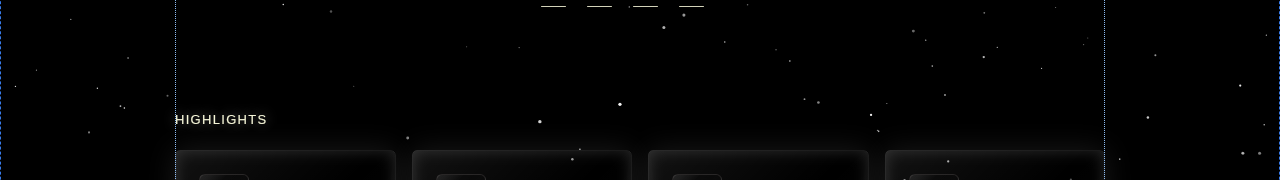
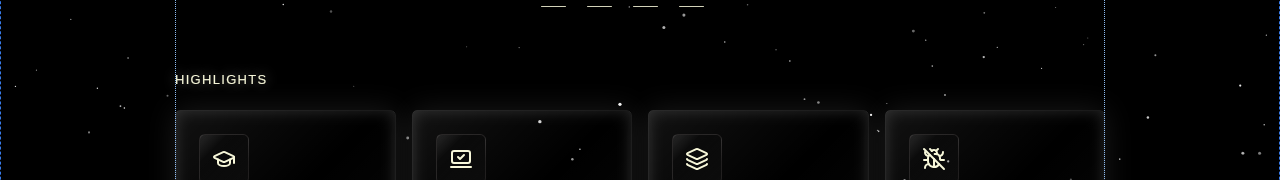
Before and after one commit to soooohhhhjj/sohj-portfolio, a React (Vite) app in the folder client/: page / in a window 1280 px wide. Shown: the part 485-665 px from the top of the page. Built offline with nearby package versions, Linux system fonts and the light colour scheme; a web font is replaced by a local one.

Commit message:
style(hero-cards): reset heading top margin on md and up
- added md:mt-0 to the Highlights heading container in HeroCards
- kept existing mobile spacing (mt-10 mb-7) unchanged
- preserved md bottom spacing (md:mb-5) while removing extra md+ top offset

```diff
--- a/client/src/features/homepage/components/hero/HeroCards.tsx
+++ b/client/src/features/homepage/components/hero/HeroCards.tsx
@@ -89,7 +89,7 @@ export default function HeroCards({ shouldAnimate }: HeroCardsProps) {
       }}
       className="w-full responsiveness"
     >
-      <div className="mt-10 mb-7 md:mb-5">
+      <div className="mt-10 mb-7 md:mt-0 md:mb-5">
         <p className="font-bruno
         text-[13px] sm:text-[15px] md:text-[12px] lg:text-[13px]
         text-center md:text-start tracking-[1.3px] uppercase hero-card-section-title">
```
